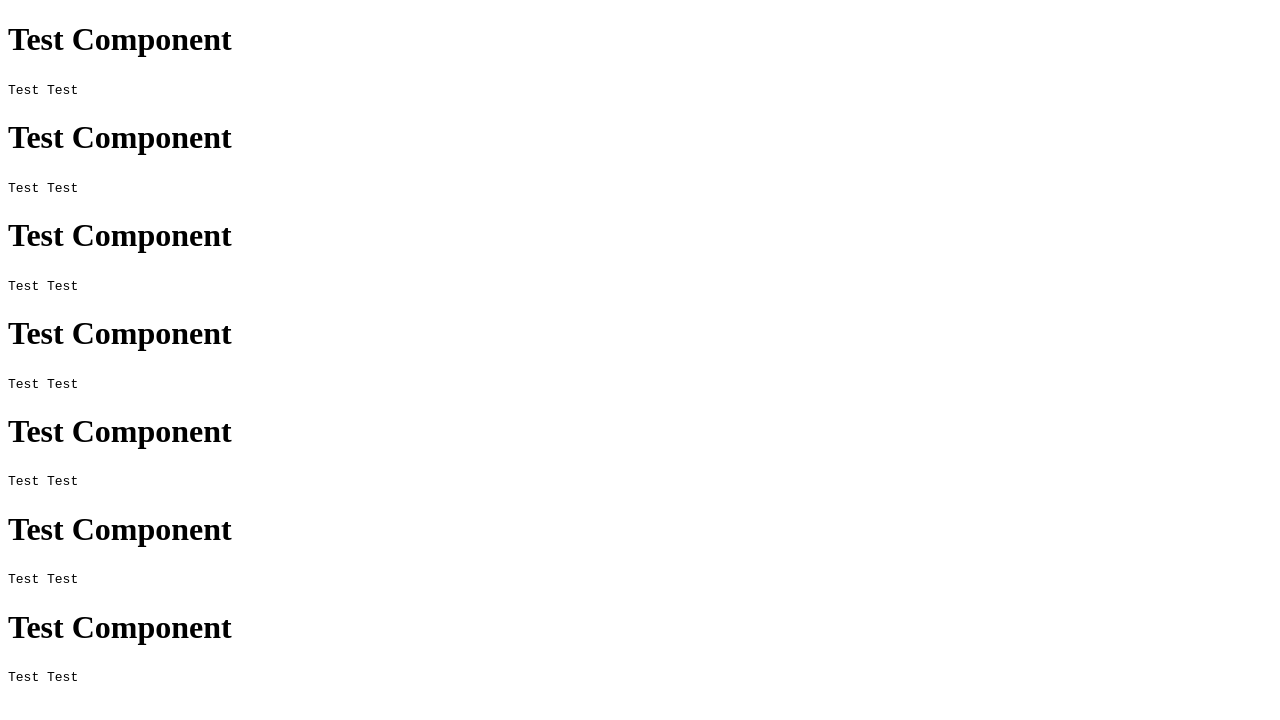
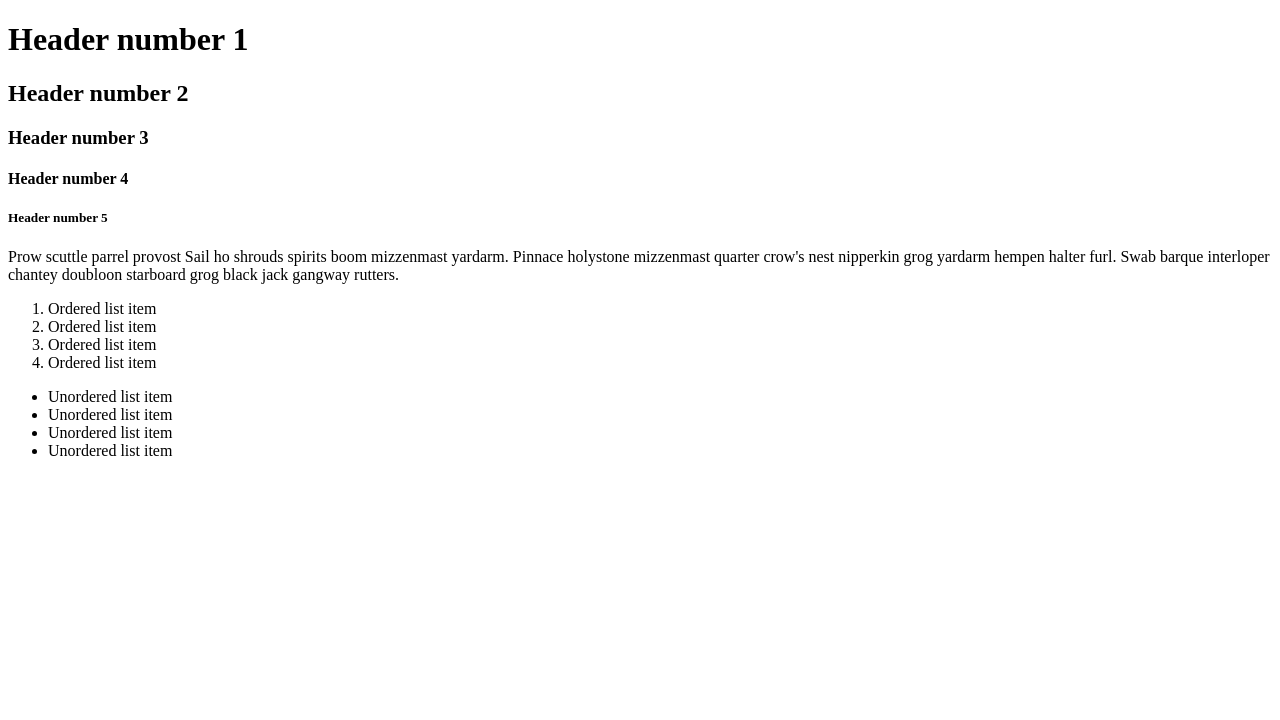
Before and after one commit to carbon-design-system/gatsby-starter-carbon-theme, a Gatsby site: page /components/accordion/code in a window 1280 px wide. Built offline with nearby package versions, Linux system fonts and the light colour scheme; Gatsby itself is replaced by a stand-in of ours.

Commit message:
docs: update readme

```diff
--- a/src/pages/components/accordion/code.mdx
+++ b/src/pages/components/accordion/code.mdx
@@ -4,30 +4,24 @@ tabs: ["Code", "Usage", "Style"]
 hidden: false
 ---
 
-# Test Component
+# Header number 1
 
-<code>Test Test</code>
+## Header number 2
 
-# Test Component
+### Header number 3
 
-<code>Test Test</code>
+#### Header number 4
 
-# Test Component
+##### Header number 5
 
-<code>Test Test</code>
+Prow scuttle parrel provost Sail ho shrouds spirits boom mizzenmast yardarm. Pinnace holystone mizzenmast quarter crow's nest nipperkin grog yardarm hempen halter furl. Swab barque interloper chantey doubloon starboard grog black jack gangway rutters.
 
-# Test Component
+1. Ordered list item
+1. Ordered list item
+1. Ordered list item
+1. Ordered list item
 
-<code>Test Test</code>
-
-# Test Component
-
-<code>Test Test</code>
-
-# Test Component
-
-<code>Test Test</code>
-
-# Test Component
-
-<code>Test Test</code>
+- Unordered list item
+- Unordered list item
+- Unordered list item
+- Unordered list item
```
Also changed, not shown: src/pages/components/accordion/style.mdx (+14 -20 lines), src/pages/components/accordion/usage.mdx (+14 -20 lines), src/pages/components/breadcrumb/code.mdx (+14 -20 lines), src/pages/components/breadcrumb/style.mdx (+14 -20 lines), src/pages/components/breadcrumb/usage.mdx (+14 -20 lines), src/pages/components/test.mdx (+14 -20 lines), README.md.
